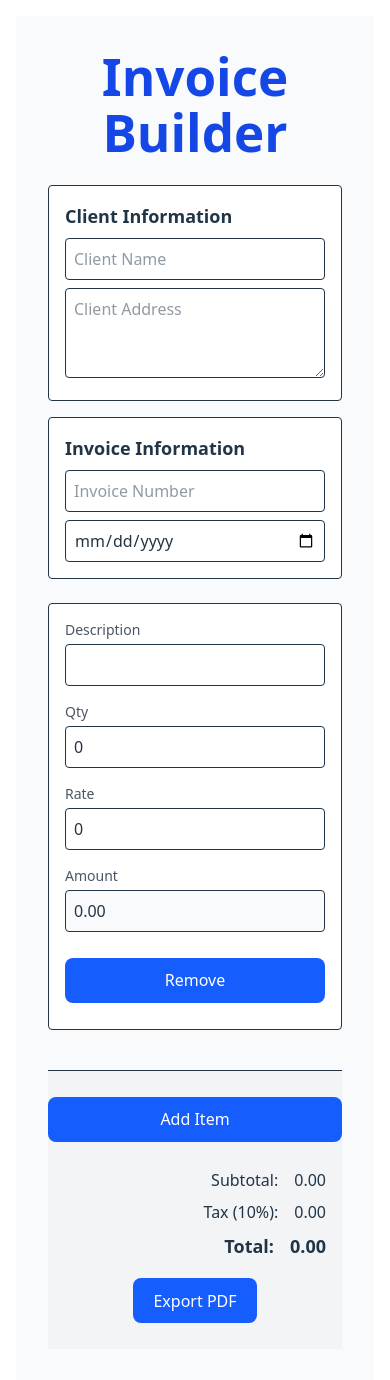
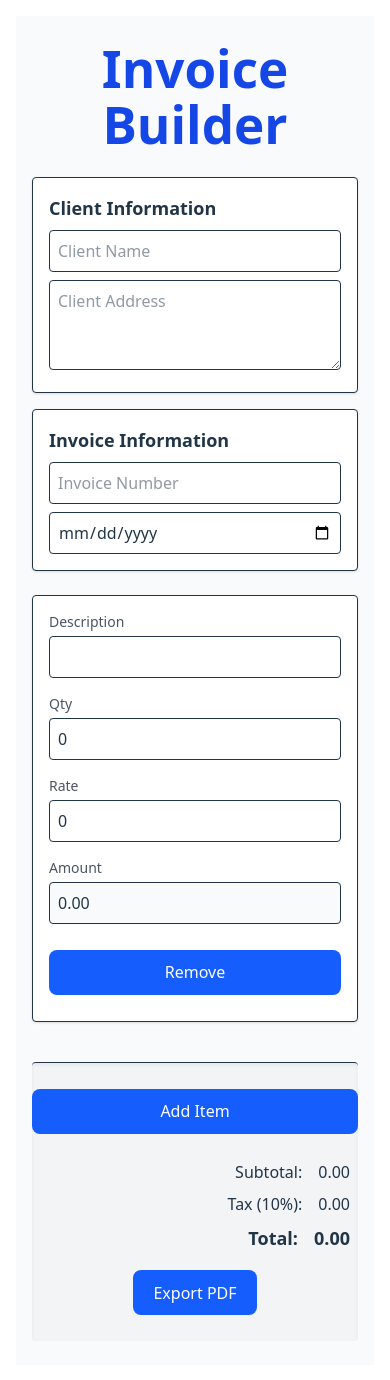
Before and after one commit to Anithavk/invoicebuilder, a React app: page / in a window 390 px wide. Shown: the top 1380 px of the page. Built offline with nearby package versions, Linux system fonts and the light colour scheme; the HTML template or start-up script is replaced by a standard one.

Commit message:
responsive issue fixing

```diff
--- a/src/App.css
+++ b/src/App.css
@@ -2,7 +2,7 @@
  width: 100%;        /* make it full width */
   margin: 0;          /* no auto-centering */
   padding: 0;         /* remove forced padding */
-  text-align: left;
+
 }
 
 
--- a/src/components/invoicebuilder.jsx
+++ b/src/components/invoicebuilder.jsx
@@ -23,14 +23,15 @@ const InvoiceBuilder = () => {
 
   const addItem = () =>
     setItems([...items, { description: "", quantity: 1, rate: 0 }]);
+
   const removeItem = (i) => setItems(items.filter((_, idx) => idx !== i));
 
   const tax = subtotal * taxRate;
   const total = subtotal + tax;
 
   return (
-    <div className="bg-gray-50 min-h-screen w-full p-4">
-      <div className="w-full flex flex-col p-4 gap-6">
+    <div className="bg-gray-50 min-h-screen w-full">
+      <div className="w-full max-w-6xl mx-auto px-4 sm:px-6 lg:px-8 py-6 flex flex-col gap-6">
         {/* Header */}
         <h1 className="text-2xl sm:text-3xl font-bold text-center text-blue-700">
           Invoice Builder
@@ -38,8 +39,7 @@ const InvoiceBuilder = () => {
 
         {/* Client & Invoice Info */}
         <div className="grid grid-cols-1 md:grid-cols-2 gap-4">
-          {/* Client Info */}
-          <div className="p-4 border rounded bg-white">
+          <div className="p-4 border rounded bg-white shadow-sm">
             <h2 className="font-semibold mb-2 text-lg">Client Information</h2>
             <input
               placeholder="Client Name"
@@ -60,8 +60,7 @@ const InvoiceBuilder = () => {
             />
           </div>
 
-          {/* Invoice Info */}
-          <div className="p-4 border rounded bg-white">
+          <div className="p-4 border rounded bg-white shadow-sm">
             <h2 className="font-semibold mb-2 text-lg">Invoice Information</h2>
             <input
               placeholder="Invoice Number"
@@ -87,7 +86,7 @@ const InvoiceBuilder = () => {
           {items.map((it, idx) => (
             <div
               key={idx}
-              className="border rounded p-4 bg-white grid grid-cols-1 sm:grid-cols-5 gap-4 items-end"
+              className="border rounded p-4 bg-white grid grid-cols-1 sm:grid-cols-5 gap-4 items-end shadow-sm"
             >
               <div className="col-span-1 sm:col-span-2">
                 <label className="block text-sm text-gray-600 mb-1">
@@ -101,6 +100,7 @@ const InvoiceBuilder = () => {
                   className="w-full p-2 border rounded"
                 />
               </div>
+
               <div>
                 <label className="block text-sm text-gray-600 mb-1">Qty</label>
                 <input
@@ -112,6 +112,7 @@ const InvoiceBuilder = () => {
                   className="w-full p-2 border rounded"
                 />
               </div>
+
               <div>
                 <label className="block text-sm text-gray-600 mb-1">Rate</label>
                 <input
@@ -123,6 +124,7 @@ const InvoiceBuilder = () => {
                   className="w-full p-2 border rounded"
                 />
               </div>
+
               <div>
                 <label className="block text-sm text-gray-600 mb-1">
                   Amount
@@ -131,6 +133,7 @@ const InvoiceBuilder = () => {
                   {(it.quantity * it.rate).toFixed(2)}
                 </div>
               </div>
+
               <div className="sm:col-span-5 flex justify-end">
                 <button
                   onClick={() => removeItem(idx)}
@@ -144,7 +147,7 @@ const InvoiceBuilder = () => {
         </div>
 
         {/* Bottom Actions */}
-        <div className="bg-gray-100 border-t py-4 mt-4 flex flex-col gap-4">
+        <div className="bg-gray-100 border-t py-4 mt-4 flex flex-col gap-4 rounded shadow-inner">
           <div className="text-center">
             <button
               onClick={addItem}
@@ -153,7 +156,8 @@ const InvoiceBuilder = () => {
               Add Item
             </button>
           </div>
-          <div className="text-right space-y-2 px-4">
+
+          <div className="text-right space-y-2 px-2 sm:px-4">
             <div className="flex justify-end gap-4">
               <span>Subtotal:</span>
               <span>{subtotal.toFixed(2)}</span>
--- a/src/index.css
+++ b/src/index.css
@@ -2,7 +2,7 @@
 
 :root {
     width: 100%;
-  min-height: 210vh;
+  min-height: 205vh;
   margin: 0 auto;
   padding: 1rem;
   display: flex;
```
